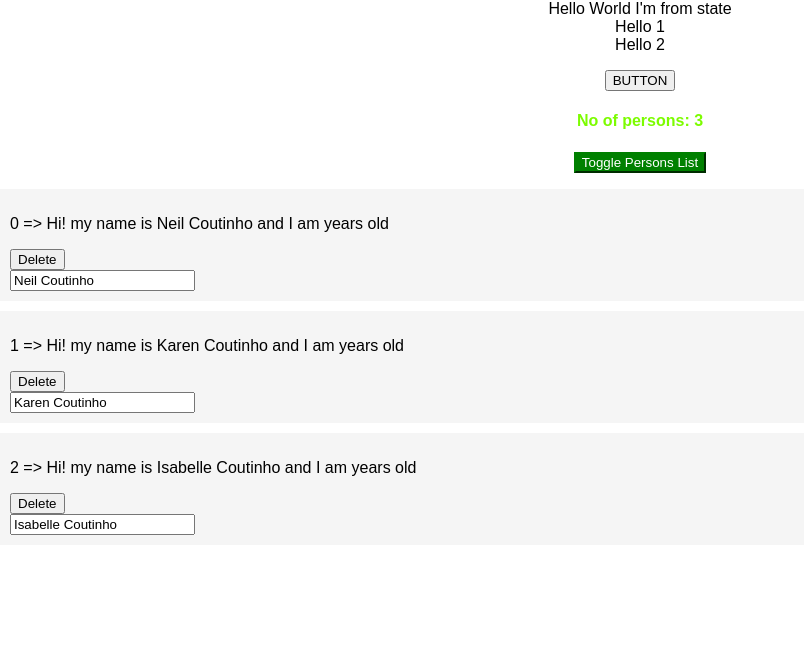
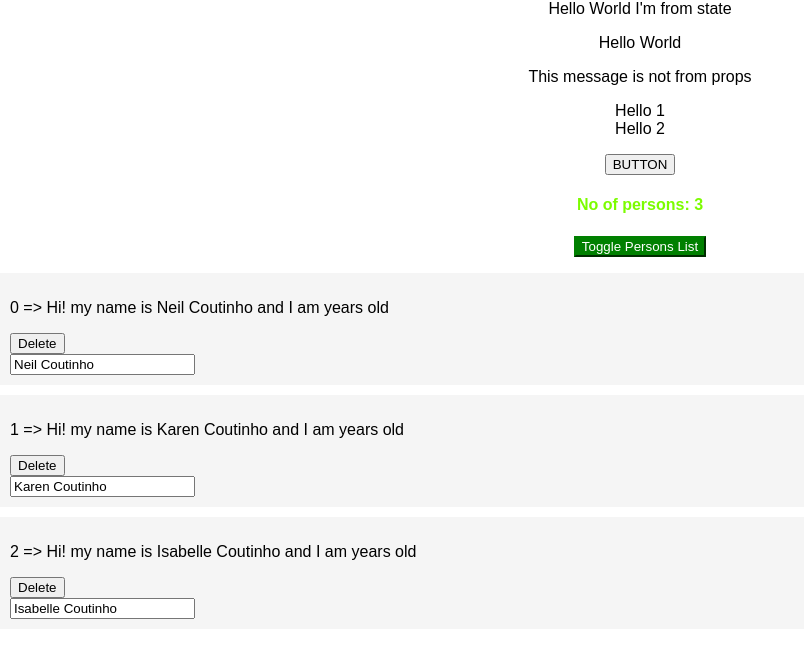
Before and after one commit to neil-coutinho/complete-react-guide, a React (Create React App) app: page / in a window 1280 px wide. Shown: the top 658 px of the page, without its empty margins (0-804 px from the left). Built offline with nearby package versions, Linux system fonts and the light colour scheme.

Commit message:
Using React.Fragment for class based components

```diff
--- a/src/components/Cockpit/Cockpit.js
+++ b/src/components/Cockpit/Cockpit.js
@@ -1,5 +1,6 @@
 import React, { useEffect } from 'react';
 import Frag  from '../Frag/Frag';
+import FragClass from '../FragClass/FragClass';
 
 const cockpit = (props) => {
 
@@ -15,9 +16,13 @@ const cockpit = (props) => {
         console.log('Cockpit useEffect with []')
     },[])
 
+    const fragClassMsg = 'Hello World';
+
     return (
         <div>
             { props.greeting }
+
+            <FragClass message={fragClassMsg}/>
 
             <Frag/>
 
--- /dev/null
+++ b/src/components/FragClass/FragClass.js
@@ -0,0 +1,23 @@
+import React, { Component, Fragment } from 'react';
+
+
+class FragClass extends Component {
+
+    constructor(props) {
+        super(props)
+    }
+
+    render() {
+        return (
+        <Fragment>
+             <p>{this.props.message}</p>
+             <p>This message is not from props</p>
+        </Fragment>
+
+        )
+
+    }
+
+}
+
+export default FragClass;
```
